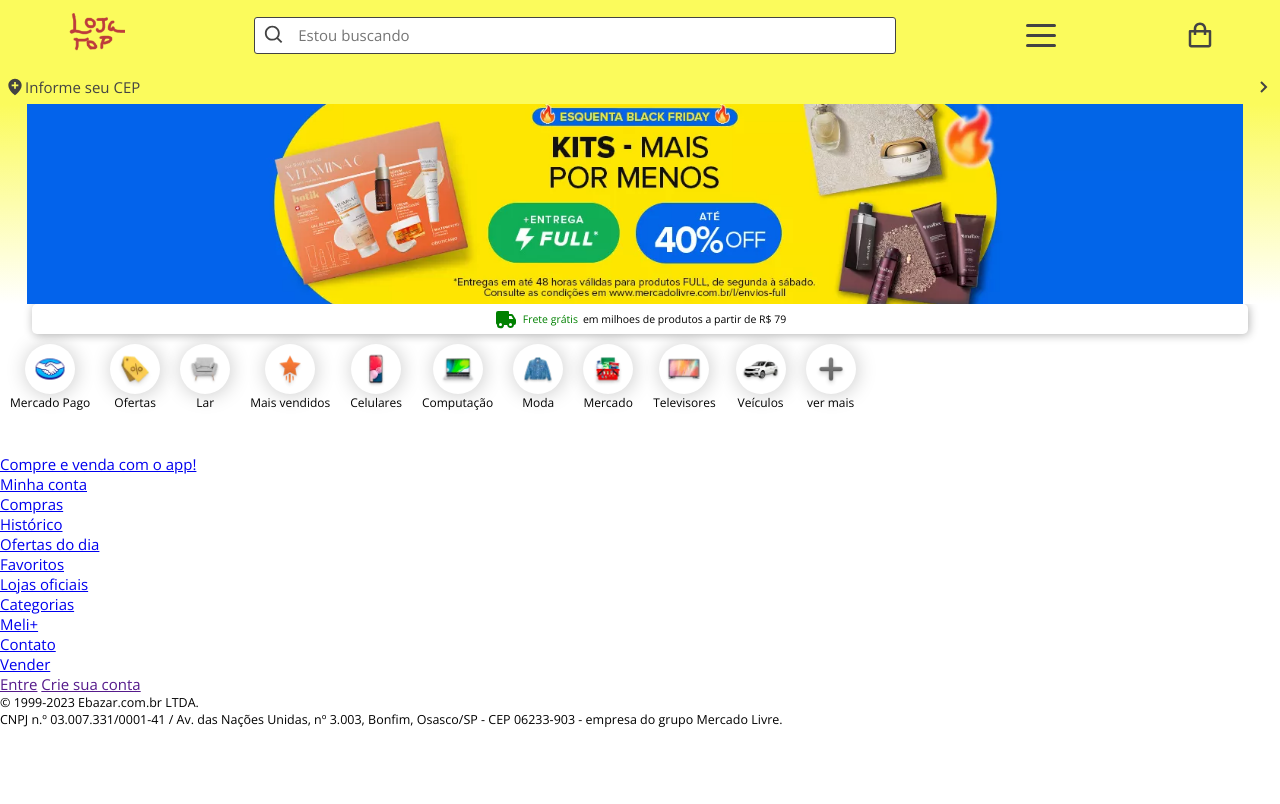
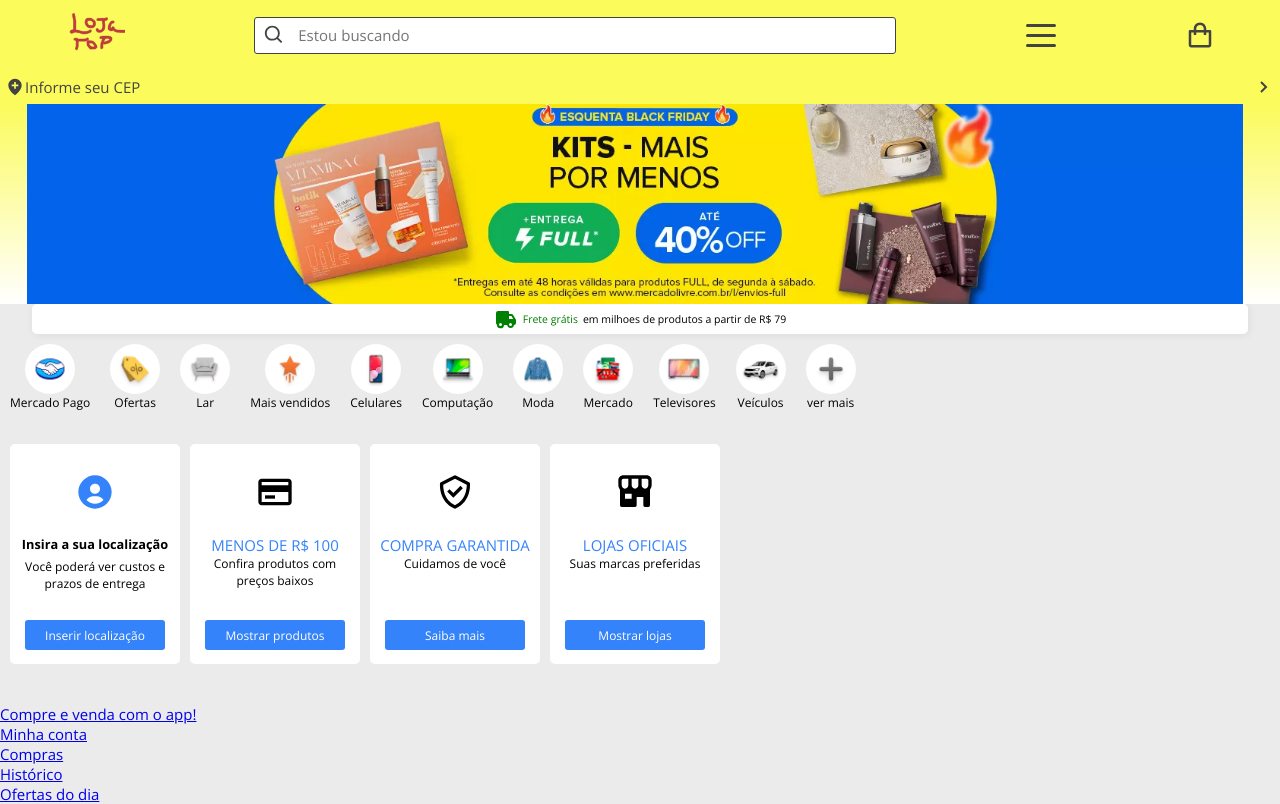
Before and after one commit to ViniiR/ecommerce-server, a React (Vite) app: page / in a window 1280 px wide. Shown: the top 804 px of the page. Built offline with nearby package versions, Linux system fonts and the light colour scheme.

Commit message:
andes-carrousel done

```diff
--- a/src/App.tsx
+++ b/src/App.tsx
@@ -3,6 +3,7 @@
 import Ofertas from "./components/Ofertas";
 import Frete from "./components/Frete";
 import CarrouselVarious from "./components/CarrouselVarious";
+import CarrouselAndes from "./components/CarrouselAndes";
 
 function App() {
     const [count, setCount] = useState(0);
@@ -40,4 +41,10 @@
     );
 }
 
+export function Andes() {
+    return (
+        <CarrouselAndes></CarrouselAndes>
+    );
+}
+
 export default App;
--- a/src/components/CarrouselAndes.tsx
+++ b/src/components/CarrouselAndes.tsx
@@ -1,14 +1,59 @@
 import '../scss/andes.scss'
 
+function getContent() {
+    const content: contentNode[] = [
+        {
+            icon: <svg xmlns="http://www.w3.org/2000/svg" width="24" height="24" viewBox="0 0 24 24"><path d="M12 2C6.579 2 2 6.579 2 12s4.579 10 10 10 10-4.579 10-10S17.421 2 12 2zm0 5c1.727 0 3 1.272 3 3s-1.273 3-3 3c-1.726 0-3-1.272-3-3s1.274-3 3-3zm-5.106 9.772c.897-1.32 2.393-2.2 4.106-2.2h2c1.714 0 3.209.88 4.106 2.2C15.828 18.14 14.015 19 12 19s-3.828-.86-5.106-2.228z"></path></svg>,
+            title: 'Insira a sua localização',
+            description: 'Você poderá ver custos e prazos de entrega',
+            buttonText: 'Inserir localização',
+        },
+        {
+            icon: <svg xmlns="http://www.w3.org/2000/svg" width="24" height="24" viewBox="0 0 24 24"><path d="M20 4H4c-1.103 0-2 .897-2 2v12c0 1.103.897 2 2 2h16c1.103 0 2-.897 2-2V6c0-1.103-.897-2-2-2zM4 6h16v2H4V6zm0 12v-6h16.001l.001 6H4z"></path><path d="M6 14h6v2H6z"></path></svg>,
+            title: 'MENOS DE R$ 100',
+            description: 'Confira produtos com preços baixos',
+            buttonText: 'Mostrar produtos',
+        },
+        {
+            icon: <svg xmlns="http://www.w3.org/2000/svg" width="24" height="24" viewBox="0 0 24 24"><path d="M20.995 6.9a.998.998 0 0 0-.548-.795l-8-4a1 1 0 0 0-.895 0l-8 4a1.002 1.002 0 0 0-.547.795c-.011.107-.961 10.767 8.589 15.014a.987.987 0 0 0 .812 0c9.55-4.247 8.6-14.906 8.589-15.014zM12 19.897C5.231 16.625 4.911 9.642 4.966 7.635L12 4.118l7.029 3.515c.037 1.989-.328 9.018-7.029 12.264z"></path><path d="m11 12.586-2.293-2.293-1.414 1.414L11 15.414l5.707-5.707-1.414-1.414z"></path></svg>,
+            title: 'COMPRA GARANTIDA',
+            description: 'Cuidamos de você',
+            buttonText: 'Saiba mais',
+        },
+        {
+            icon: <svg xmlns="http://www.w3.org/2000/svg" width="24" height="24" viewBox="0 0 24 24"><path d="M19 2H5C3.346 2 2 3.346 2 5v2.831c0 1.053.382 2.01 1 2.746V20a1 1 0 0 0 1 1h8a1 1 0 0 0 1-1v-5h4v5a1 1 0 0 0 1 1h2a1 1 0 0 0 1-1v-9.424c.618-.735 1-1.692 1-2.746V5c0-1.654-1.346-3-3-3zm1 3v2.831c0 1.14-.849 2.112-1.891 2.167L18 10c-1.103 0-2-.897-2-2V4h3c.552 0 1 .449 1 1zM10 8V4h4v4c0 1.103-.897 2-2 2s-2-.897-2-2zM4 5c0-.551.448-1 1-1h3v4c0 1.103-.897 2-2 2l-.109-.003C4.849 9.943 4 8.971 4 7.831V5zm6 11H6v-3h4v3z"></path></svg>,
+            title: 'LOJAS OFICIAIS',
+            description: 'Suas marcas preferidas',
+            buttonText: 'Mostrar lojas',
+        },
+    ];
+    return content;
+}
+
 function CarrouselAndes() {
-
+    const contentArray = getContent();
 
     return (
         <>
             <section className='andes-wrapper'>
                 <ul className='andes-ul'>
                     {
-
+                        contentArray.map(
+                            (obj, key) => (
+                                <li key={key}>
+                                    <div className="svg-andes-wrapper">
+                                        {obj.icon}
+                                    </div>
+                                    <div className='content-andes-wrapper'>
+                                        <h2>{obj.title}</h2>
+                                        <p>{obj.description}</p>
+                                    </div>
+                                    <div className="button-andes-wrapper">
+                                        <button>{obj.buttonText}</button>
+                                    </div>
+                                </li>
+                            )
+                        )
                     }
                 </ul>
             </section>
--- a/src/main.tsx
+++ b/src/main.tsx
@@ -1,6 +1,6 @@
 import React from "react";
 import ReactDOM from "react-dom/client";
-import {Menu, OfertasCarrousel, TextoFrete, CarrouselVariety} from "./App.tsx";
+import {Menu, OfertasCarrousel, TextoFrete, CarrouselVariety, Andes} from "./App.tsx";
 import "./scss/styles.scss";
 
 const menuRoot = document.querySelector('#menu-root');
@@ -34,3 +34,11 @@
         <CarrouselVariety></CarrouselVariety>
     </React.StrictMode>
 );
+
+const andesRoot = document.querySelector('#andes-carrousel');
+
+ReactDOM.createRoot(andesRoot!).render(
+    <React.StrictMode>
+        <Andes></Andes>
+    </React.StrictMode>
+);
--- a/src/scss/andes.scss
+++ b/src/scss/andes.scss
@@ -0,0 +1,80 @@
+$background-shade: #ebebeb;
+$blue-shade: #3483fa;
+
+.andes-wrapper {
+    overflow-x: scroll;
+    .andes-ul {
+        display: flex;
+        flex-flow: row nowrap;
+        width: max-content;
+        height: 230px;
+        gap: 10px;
+        padding: 10px;
+        background-color: $background-shade;
+        > li {
+            display: flex;
+            border-radius: 5px;
+            padding: 10px;
+            flex-flow: column nowrap;
+            align-items: center;
+            text-align: center;
+            justify-content: space-between;
+            height: 200px;
+            width: 150px;
+            background-color: white;
+            gap: 5px;
+            .svg-andes-wrapper{
+                display: grid;
+                place-items: center;
+                height: 40%;
+                width: 100%;
+                > svg {
+                    width: 40px;
+                    height: 40px;
+                }
+            }
+            &:first-child {
+                svg {
+                    fill: $blue-shade;
+                }
+                .content-andes-wrapper {
+                    display: flex;
+                    flex-flow: column nowrap;
+                    gap: 5px;
+                    > h2 {
+                    color: black;
+                    font-size: .85rem;
+                    font-weight: bold;
+                    }
+                }
+            }
+            .content-andes-wrapper {
+                width: 100%;
+                height: 40%;
+                > h2 {
+                    color: $blue-shade;
+                    font-size: 1rem;
+                }
+                >p {
+                    font-size: .8rem;
+                }
+            }
+            > .button-andes-wrapper {
+                height: 20%;
+                width: 100%;
+                display: grid;
+                place-items: center;
+                > button {
+                    background-color: $blue-shade;
+                    border: none;
+                    border-radius: 3px;
+                    height: 30px;
+                    color: white;
+                    width: 140px;
+                    padding: 5px;
+                    font-size: .8rem;
+                }
+            }
+        }
+    }
+}
--- a/src/scss/frete.scss
+++ b/src/scss/frete.scss
@@ -1,7 +1,7 @@
 
 
 .frete-gratis {
-    box-shadow: 1px 1px 10px rgba(0, 0, 0, 0.304);
+    box-shadow: 1px 1px 10px rgba(0, 0, 0, 0.068);
     height: 30px;
     border-radius: 5px;
     margin: auto;
@@ -9,6 +9,7 @@
     display: flex;
     flex-flow: row nowrap;
     justify-content: center;
+    background-color: white;
     font-size: .7rem;
     align-items: center;
     > p {
--- a/src/scss/styles.scss
+++ b/src/scss/styles.scss
@@ -2,9 +2,14 @@
 
 $main-color: rgb(251, 251, 92);
 $shade-gray: rgb(67, 67, 67);
+$background-shade: #ebebeb;
 
 html {
     font-size: 15px;
+}
+
+body {
+    background-color: $background-shade;
 }
 
 * {
--- a/src/scss/various.scss
+++ b/src/scss/various.scss
@@ -15,7 +15,6 @@
             border-radius: 50%;
             background-color: white;
             width: 50px;
-            box-shadow: 1px 1px 20px rgba(0, 0, 0, 0.212);
         }
         > p {
             font-size: .8rem;
```
Also changed, not shown: src/vite-env.d.ts (+7 -0 lines).
